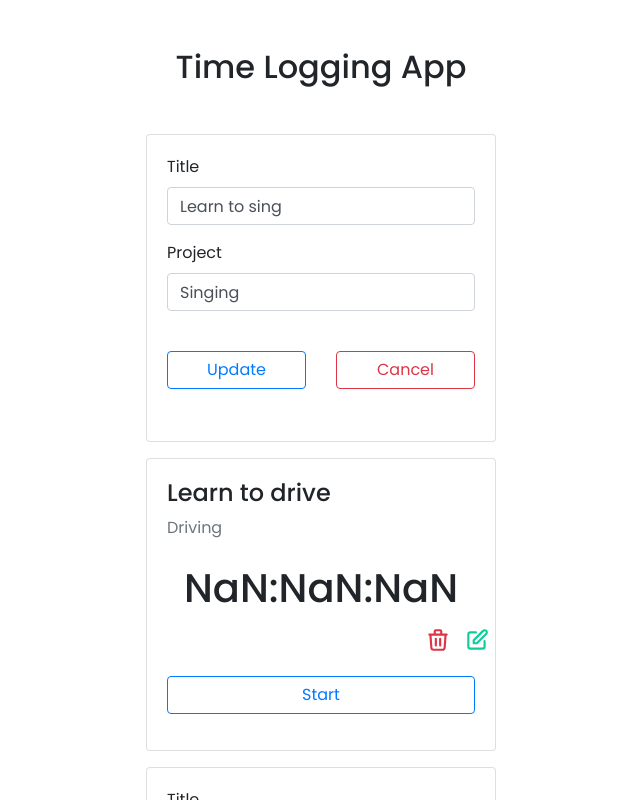
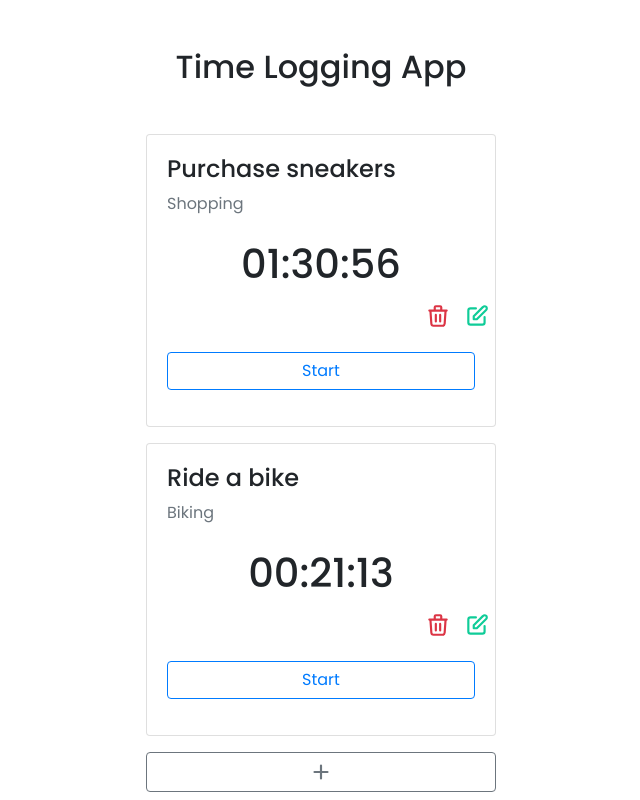
Before and after one commit to dindustack/time-logging-app, a React (Create React App) app: page / in a window 1280 px wide. Shown: the top 800 px of the page, without its empty margins (319-959 px from the left). Built offline with nearby package versions, Linux system fonts and the light colour scheme.

Commit message:
toggleable button fix

```diff
--- a/package.json
+++ b/package.json
@@ -10,6 +10,7 @@
     "react": "^17.0.1",
     "react-dom": "^17.0.1",
     "react-scripts": "4.0.1",
+    "uuid": "^8.3.2",
     "web-vitals": "^0.2.4"
   },
   "scripts": {
--- a/src/App.js
+++ b/src/App.js
@@ -1,5 +1,6 @@
 import TimersDashboard from "./components/TimersDashboard";
 import "./helpers";
+
 
 function App() {
   return(
--- a/src/components/TimersDashboard.js
+++ b/src/components/TimersDashboard.js
@@ -1,6 +1,35 @@
 import React from "react";
+import { v4 as uuid } from "uuid";
 
 class TimersDashboard extends React.Component {
+  state = {
+    timers: [
+      {
+        title: "Purchase sneakers",
+        project: "Shopping",
+        id: uuid(),
+        elapsed: 5456099,
+        runningSince: Date.now(),
+      },
+      {
+        title: "Ride a bike",
+        project: "Biking",
+        id: uuid(),
+        elapsed: 1273998,
+        runningSince: Date.now(),
+      },
+    ],
+  };
+  handleCreateFormSubmit = (timer) => {
+    this.createTimer(timer);
+  };
+
+  createTimer = (timer) => {
+    const t = window.helpers.newTimer(timer);
+    this.setState({
+      timers: this.state.timers.concat(t),
+    });
+  };
   render() {
     return (
       <section className="d-flex align-items-center pt-5 pt-md-5">
@@ -8,8 +37,8 @@ class TimersDashboard extends React.Component {
           <div className="row justify-content-center">
             <div className="col-12 col-md-6 col-lg-4">
               <h2 className="mb-5 text-center">Time Logging App</h2>
-              <EditableTimerList />
-              <ToggleableTimerForm isOpen={true} />
+              <EditableTimerList timers={this.state.timers} />
+              <ToggleableTimerForm onFormSubmit={this.handleCreateFormSubmit} />
             </div>
           </div>
         </div>
@@ -20,40 +49,41 @@ class TimersDashboard extends React.Component {
 
 class EditableTimerList extends React.Component {
   render() {
+    const timers = this.props.timers.map((timer) => (
+      <EditableTimer
+        key={timer.id}
+        id={timer.id}
+        title={timer.title}
+        project={timer.project}
+        elapsed={timer.elapsed}
+        runningSince={timer.runningSince}
+      />
+    ));
     return (
       <>
-        <EditableTimer
-          title="Learn to sing"
-          project="Singing"
-          elapsed="8986300"
-          runningSince={null}
-          editFormOpen={false}
-        />
-
-        <EditableTimer
-          title="Learn to drive"
-          project="Driving"
-          elapsed="3890985"
-          runningSince={null}
-          editFormOpen={true}
-        />
+        <div id="timers">{timers}</div>
       </>
     );
   }
 }
 
 class EditableTimer extends React.Component {
+  state = {
+    editFormOpen: false,
+  };
   render() {
     if (this.props.editFormOpen) {
-      return(
-      <Timer
-        title={this.props.title}
-        project={this.props.project}
-      />
+      return (
+        <TimerForm
+          id={this.props.id}
+          title={this.props.title}
+          project={this.props.project}
+        />
       );
     } else {
       return (
-        <TimerForm
+        <Timer
+          id={this.props.id}
           title={this.props.title}
           project={this.props.project}
           elapsed={this.props.elapsed}
@@ -66,7 +96,9 @@ class EditableTimer extends React.Component {
 
 class Timer extends React.Component {
   render() {
-    const elapsedString = window.helpers.renderElapsedString(this.props.elapsed);
+    const elapsedString = window.helpers.renderElapsedString(
+      this.props.elapsed
+    );
     return (
       <>
         <div className="card mb-3">
@@ -133,8 +165,26 @@ class Timer extends React.Component {
 }
 
 class TimerForm extends React.Component {
+  state = {
+    title: this.props.title || "",
+    project: this.props.project || "",
+  };
+  handleTitleChange = (e) => {
+    this.setState({ title: e.target.value });
+  };
+  handleProjectChange = (e) => {
+    this.setState({ project: e.target.value });
+  };
+  handleSubmit = () => {
+    this.props.onFormSubmit({
+      id: this.props.id,
+      title: this.state.title,
+      project: this.state.project,
+    });
+  };
+
   render() {
-    const submitText = this.props.title ? "Update" : "Create";
+    const submitText = this.props.id ? "Update" : "Create";
     return (
       <>
         <div className="card mb-3">
@@ -147,8 +197,9 @@ class TimerForm extends React.Component {
                   </label>
                   <input
                     type="text"
+                    value={this.state.title}
                     className="form-control"
-                    defaultValue={this.props.title}
+                    onChange={this.handleTitleChange}
                   />
                 </div>
 
@@ -159,7 +210,7 @@ class TimerForm extends React.Component {
                   <input
                     type="text"
                     className="form-control"
-                    defaultValue={this.props.project}
+                    onChange={this.handleProjectChange}
                   />
                 </div>
               </div>
@@ -167,12 +218,18 @@ class TimerForm extends React.Component {
 
             <div className="row mb-3">
               <div className="col-6 mb-3">
-                <button className="btn btn-outline-primary btn-block">
+                <button
+                  className="btn btn-outline-primary btn-block"
+                  onClick={this.handleSubmit}
+                >
                   {submitText}
                 </button>
               </div>
               <div className="col-6 mb-3">
-                <button className="btn btn-outline-danger btn-block">
+                <button
+                  className="btn btn-outline-danger btn-block"
+                  onClick={this.props.onFormClose}
+                >
                   Cancel
                 </button>
               </div>
@@ -186,16 +243,37 @@ class TimerForm extends React.Component {
 }
 
 class ToggleableTimerForm extends React.Component {
+  state = {
+    isOpen: false,
+  };
+  handleFormOpen = () => {
+    this.setState({ isOpen: true });
+  };
+
+  handleFormClose = () => {
+    this.setState({ isOpen: false });
+  };
+
+  handleFormSubmit = (timer) => {
+    this.props.onFormSubmit(timer);
+    this.setState({ isOpen: false });
+  };
+
   render() {
-    if (this.props.isOpen) {
-      return <TimerForm />;
+    if (this.state.isOpen) {
+      return (
+        <TimerForm
+          onFormSubmit={this.handleFormSubmit}
+          onFormClose={this.handleFormClose}
+        />
+      );
     } else {
       return (
         <>
           <div className="mb-3">
-            <a
-              href="#action"
+            <button
               className="btn btn-block btn-white btn-outline-secondary"
+              onClick={this.handleFormOpen}
             >
               <svg
                 xmlns="http:www.w3.org/2000/svg"
@@ -211,7 +289,7 @@ class ToggleableTimerForm extends React.Component {
                   d="M12 6v6m0 0v6m0-6h6m-6 0H6"
                 />
               </svg>
-            </a>
+            </button>
           </div>
         </>
       );
--- a/src/helpers.js
+++ b/src/helpers.js
@@ -1,9 +1,11 @@
+import { v4 as uuid } from 'uuid';
+
 window.helpers = (function () {
   function newTimer(attrs = {}) {
     const timer = {
       title: attrs.title || "Timer",
       project: attrs.project || "Project",
-      id: uuid.v4(), // eslint-disable-line no-undef
+      id: uuid(), // eslint-disable-line no-undef
       elapsed: 0,
     };
 
```
Also changed, not shown: 2 other files (tests, documents, lock files or other folders).
